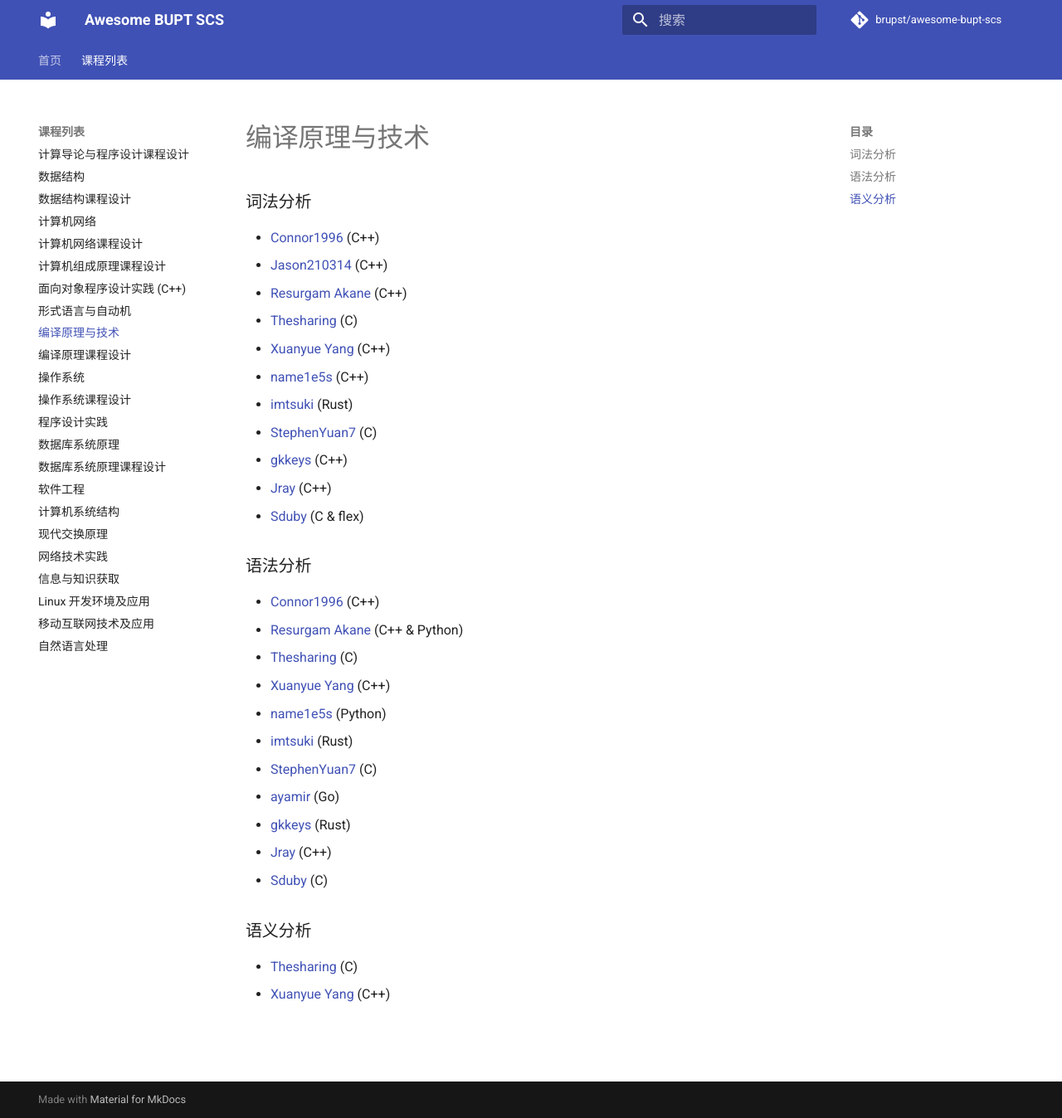
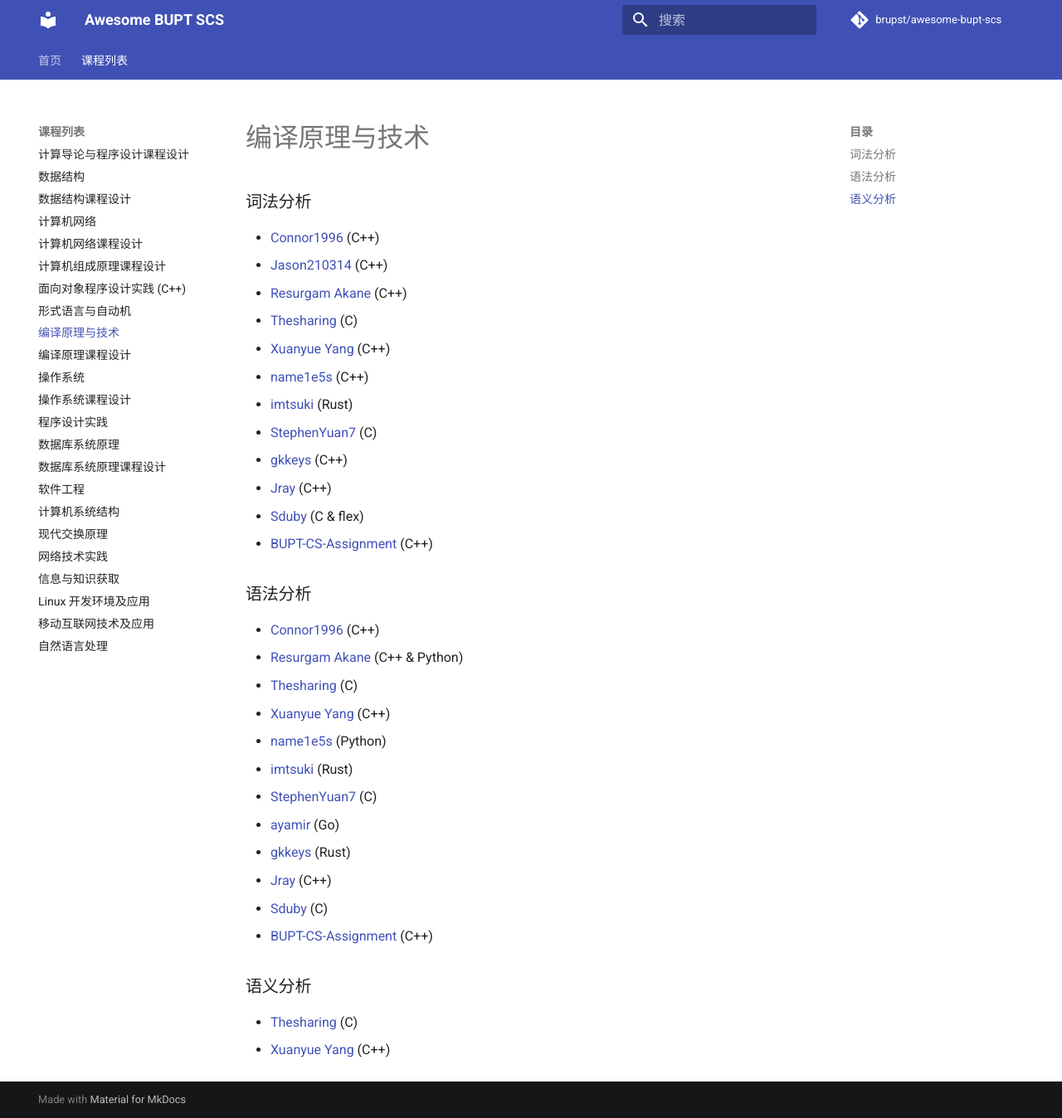
Before and after one commit to brupst/awesome-bupt-scs, an MkDocs documentation site: the page built from projects/Compilers.md, in a window 1280 px wide and 1348 px high. Shown: the whole window at 83% size. Built offline with MkDocs 1.6.1 and Material for MkDocs 9.7.7, drawn with Linux system fonts in a browser that asks for light colours; comment, search, counter and statistics services are not loaded.

Commit message:
更新：编译原理与技术

```diff
--- a/projects/Compilers.md
+++ b/projects/Compilers.md
@@ -13,6 +13,7 @@
 * [gkkeys](https://github.com/gkkeys/alex) (C++)
 * [Jray](https://github.com/Jraaay/LexParser) (C++)
 * [Sduby](https://github.com/Sduby22/compiling_hw/tree/main/lab1-clexer) (C & flex)
+* [BUPT-CS-Assignment](https://github.com/BUPT-CS-Assignment/Lexer) (C++)
 
 ### 语法分析
 
@@ -27,6 +28,7 @@
 * [gkkeys](https://github.com/gkkeys/lr1-parser) (Rust)
 * [Jray](https://github.com/Jraaay/SyntaxAnalyzer) (C++)
 * [Sduby](https://github.com/Sduby22/compiling_hw/tree/main/lab2-yacc) (C)
+* [BUPT-CS-Assignment](https://github.com/BUPT-CS-Assignment/SyntaxAnalyzer) (C++)
 
 ### 语义分析
 
```
